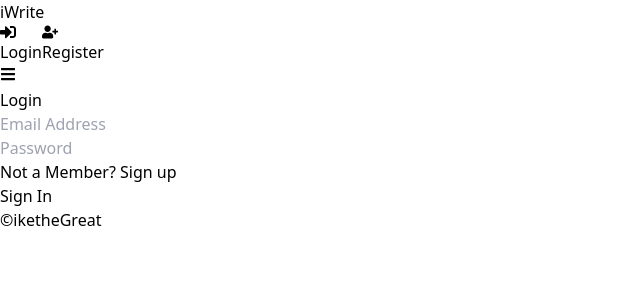
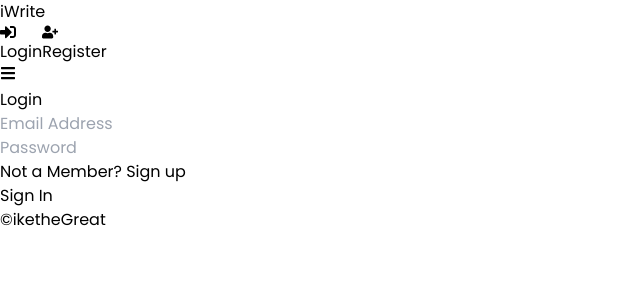
Before and after one commit to IketheGreat/iWrite, a React (Vite) app in the folder client/: page /login in a window 1280 px wide. Shown: the top 300 px of the page, without its empty margins (0-640 px from the left). Built offline with nearby package versions, Linux system fonts and the light colour scheme.

Commit message:
update font to poppings

```diff
--- a/client/src/index.css
+++ b/client/src/index.css
@@ -1,3 +1,12 @@
+@import url('https://fonts.googleapis.com/css2?family=Poppins:wght@100;200;300;400;500;600;700;800&display=swap');
+body {
+    font-family: 'Poppins', sans-serif;
+}
+
+*{
+    font-family: 'Poppins';
+}
+
 @tailwind base;
 @tailwind components;
 @tailwind utilities;
```
